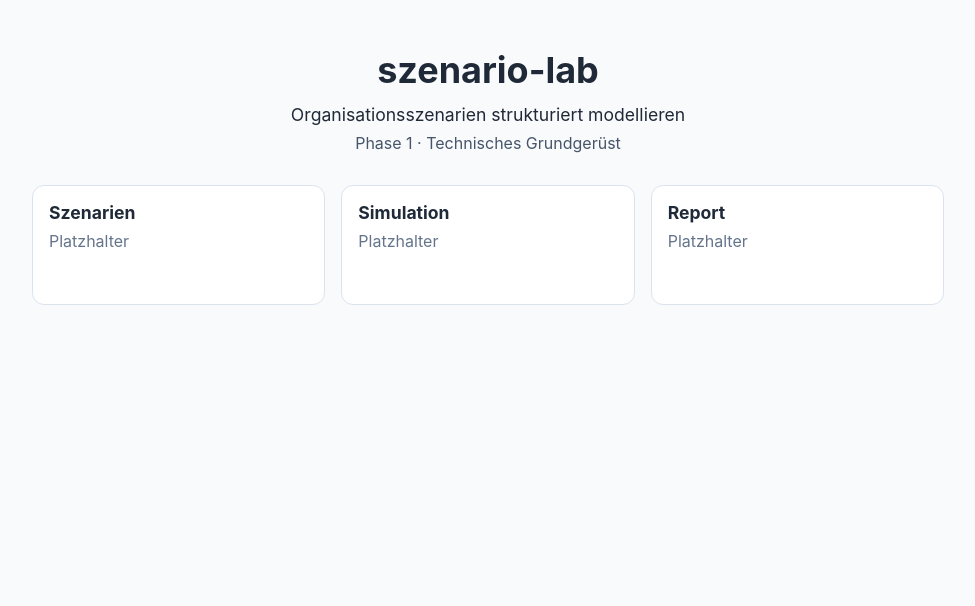
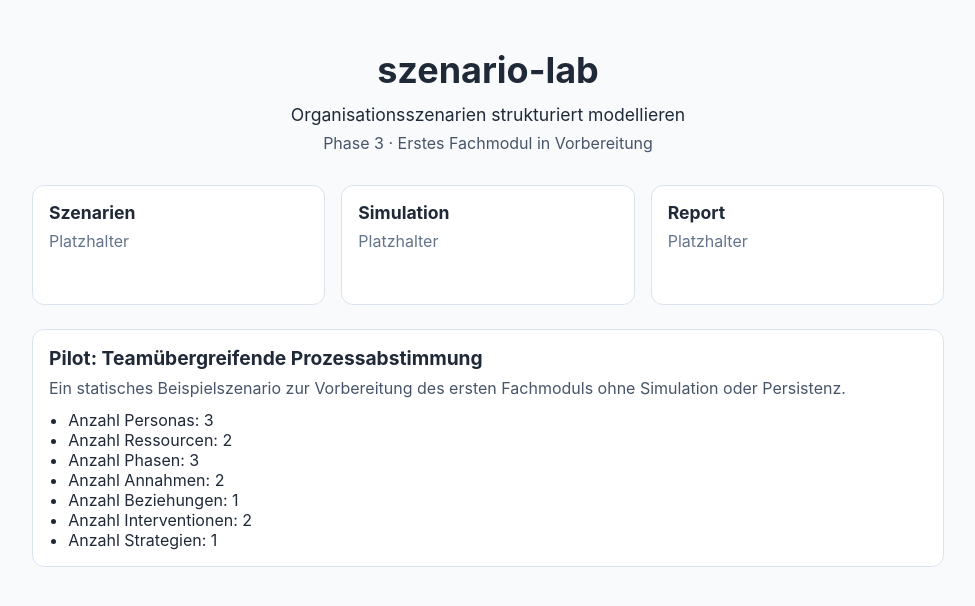
Before and after one commit to Mudler17/szenario-lab, a React (Vite) app: page / in a window 1280 px wide. Shown: the top 606 px of the page, without its empty margins (152-1127 px from the left). Built offline with nearby package versions, Linux system fonts and the light colour scheme.

Commit message:
Add static example scenario preview for phase 3

```diff
--- /dev/null
+++ b/src/components/ScenarioPreview.jsx
@@ -0,0 +1,21 @@
+import { exampleScenario } from '../domain';
+
+function ScenarioPreview() {
+  return (
+    <section className="scenario-preview" aria-label="Beispielszenario Vorschau">
+      <h2>{exampleScenario.name}</h2>
+      <p>{exampleScenario.description}</p>
+      <ul>
+        <li>Anzahl Personas: {exampleScenario.personas.length}</li>
+        <li>Anzahl Ressourcen: {exampleScenario.resources.length}</li>
+        <li>Anzahl Phasen: {exampleScenario.phases.length}</li>
+        <li>Anzahl Annahmen: {exampleScenario.assumptions.length}</li>
+        <li>Anzahl Beziehungen: {exampleScenario.relationships.length}</li>
+        <li>Anzahl Interventionen: {exampleScenario.interventions.length}</li>
+        <li>Anzahl Strategien: {exampleScenario.strategies.length}</li>
+      </ul>
+    </section>
+  );
+}
+
+export default ScenarioPreview;
--- a/src/domain/index.js
+++ b/src/domain/index.js
@@ -10,3 +10,5 @@ export { Strategy } from './entities/strategy';
 export { Comparison } from './entities/comparison';
 export { Evidence } from './entities/evidence';
 export { ScenarioVersion } from './entities/scenarioVersion';
+
+export { exampleScenario } from './seeds/exampleScenario';
--- /dev/null
+++ b/src/domain/seeds/exampleScenario.js
@@ -0,0 +1,34 @@
+export const exampleScenario = {
+  id: 'scenario-example-001',
+  name: 'Pilot: Teamübergreifende Prozessabstimmung',
+  description:
+    'Ein statisches Beispielszenario zur Vorbereitung des ersten Fachmoduls ohne Simulation oder Persistenz.',
+  personas: [
+    { id: 'persona-1', name: 'Teamleitung Operations' },
+    { id: 'persona-2', name: 'Projektkoordination' },
+    { id: 'persona-3', name: 'Fachbereich Service' }
+  ],
+  resources: [
+    { id: 'resource-1', name: 'Budget Q3' },
+    { id: 'resource-2', name: 'Moderationszeit' }
+  ],
+  phases: [
+    { id: 'phase-1', name: 'Vorbereitung' },
+    { id: 'phase-2', name: 'Abstimmung' },
+    { id: 'phase-3', name: 'Nachbereitung' }
+  ],
+  assumptions: [
+    { id: 'assumption-1', name: 'Teilnahmequote bleibt stabil' },
+    { id: 'assumption-2', name: 'Keine zusätzlichen Compliance-Auflagen' }
+  ],
+  relationships: [
+    { id: 'relationship-1', from: 'persona-1', to: 'persona-2', type: 'koordiniert' }
+  ],
+  interventions: [
+    { id: 'intervention-1', name: 'Wöchentlicher Sync-Termin' },
+    { id: 'intervention-2', name: 'Gemeinsames Priorisierungsboard' }
+  ],
+  strategies: [
+    { id: 'strategy-1', name: 'Schrittweise Einführung' }
+  ]
+};
--- a/src/pages/HomePage.jsx
+++ b/src/pages/HomePage.jsx
@@ -1,10 +1,12 @@
+import ScenarioPreview from '../components/ScenarioPreview';
+
 function HomePage() {
   return (
     <main className="page">
       <section className="hero">
         <h1>szenario-lab</h1>
         <p className="subtitle">Organisationsszenarien strukturiert modellieren</p>
-        <p className="phase-note">Phase 1 · Technisches Grundgerüst</p>
+        <p className="phase-note">Phase 3 · Erstes Fachmodul in Vorbereitung</p>
       </section>
 
       <section className="placeholder-grid" aria-label="Module in Vorbereitung">
@@ -21,6 +23,8 @@ function HomePage() {
           <p>Platzhalter</p>
         </article>
       </section>
+
+      <ScenarioPreview />
     </main>
   );
 }
--- a/src/styles/global.css
+++ b/src/styles/global.css
@@ -62,3 +62,27 @@ body {
   margin: 0.5rem 0 0;
   color: #64748b;
 }
+
+
+.scenario-preview {
+  margin-top: 1.5rem;
+  background: #ffffff;
+  border: 1px solid #dbe3ee;
+  border-radius: 12px;
+  padding: 1rem;
+}
+
+.scenario-preview h2 {
+  margin: 0;
+  font-size: 1.2rem;
+}
+
+.scenario-preview p {
+  margin: 0.5rem 0 0;
+  color: #475569;
+}
+
+.scenario-preview ul {
+  margin: 0.75rem 0 0;
+  padding-left: 1.2rem;
+}
```
Also changed, not shown: 2 other files (tests, documents, lock files or other folders).
